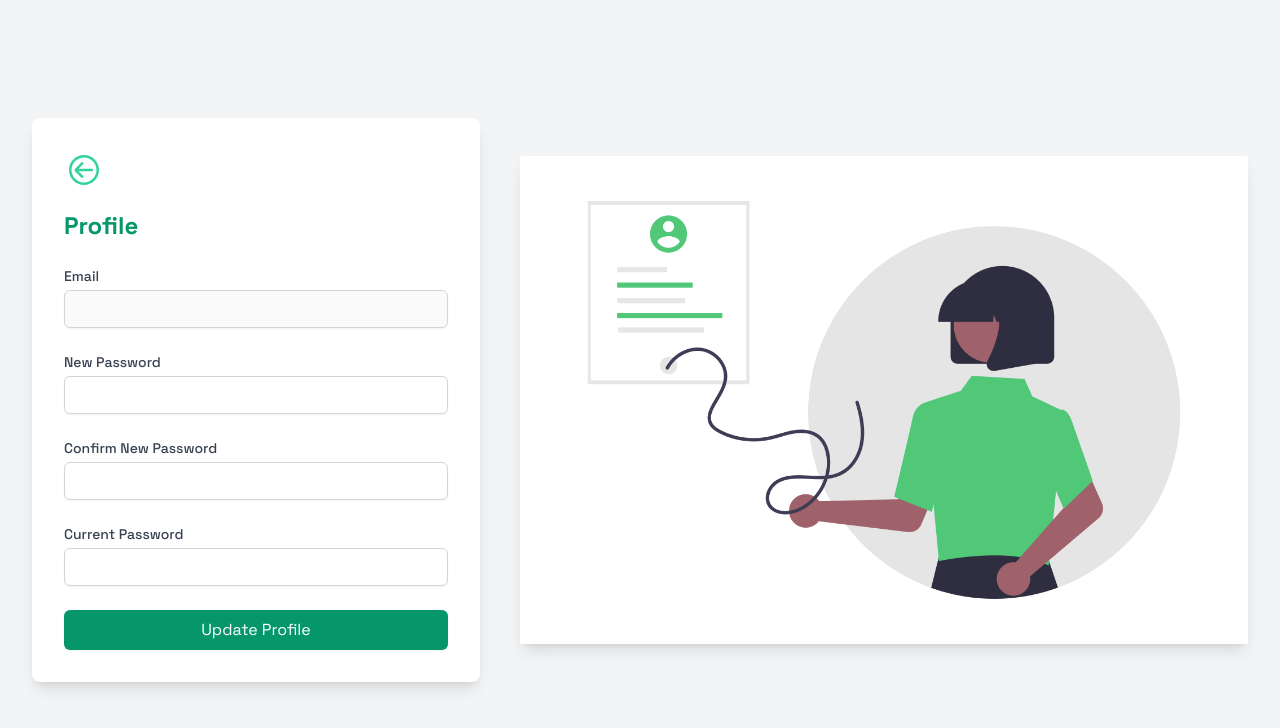
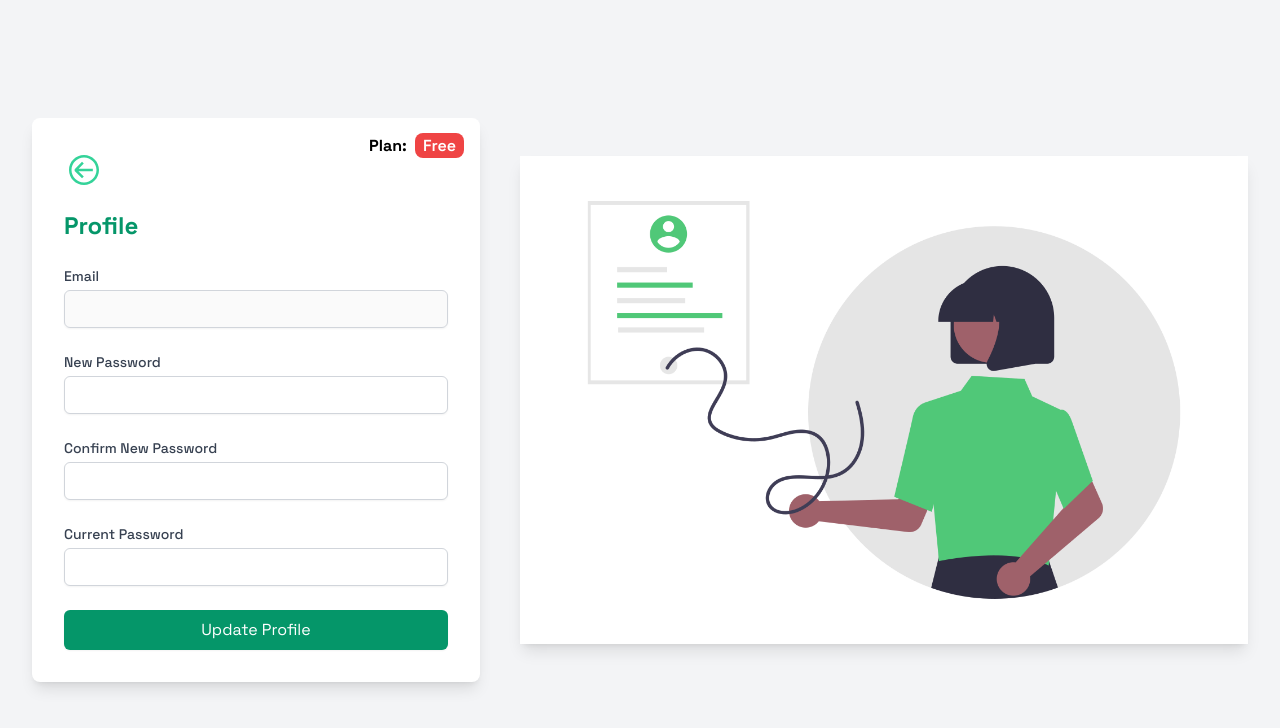
Before and after one commit to IbrahimDoba/jurnel, a Next.js app: page /profile in a window 1280 px wide. Shown: the top 728 px of the page. Built offline with nearby package versions, Linux system fonts and the light colour scheme.

Commit message:
fix/modal issue/ subscription display

```diff
--- a/src/app/(journal)/journal/page.tsx
+++ b/src/app/(journal)/journal/page.tsx
@@ -64,7 +64,8 @@ function Jurnal() {
     previous: false,
   });
   const [addJournalLoading, setAddJournalLoading] = useState(false);
-  const [limitModal, setLimitModal] = useState(true);
+  const [limitModal, setLimitModal] = useState(false);
+  const [isModalOpen, setIsModalOpen] = useState(false);
   const [isLoading, setIsLoading] = useState(false);
   const [trackDate, setTrackDate] = useState("");
   const [displayJournals, setDisplayJournals] = useState<DisplayJournalType>({
--- a/src/app/(journal)/layout.tsx
+++ b/src/app/(journal)/layout.tsx
@@ -3,6 +3,7 @@ import React from 'react';
 import type { Metadata } from 'next';
 import { ToastContainer } from 'react-toastify';
 import 'react-toastify/dist/ReactToastify.css';
+import Navbar from '@/components/navbar';
 
 export const metadata: Metadata = {
   title: 'Journal',
@@ -11,6 +12,7 @@ export const metadata: Metadata = {
 const Layout = ({ children }: { children: React.ReactNode }) => {
   return (
     <>
+      <Navbar />
       <ToastContainer />
       <main className='min-h-screen relative grid grid-cols-[auto_1fr]'>
         <Sidebar />
--- a/src/app/profile/page.tsx
+++ b/src/app/profile/page.tsx
@@ -6,10 +6,16 @@ import { useState } from "react";
 import { VscArrowCircleLeft } from "react-icons/vsc";
 import { useSelector } from "react-redux";
 import profile from "../../../public/profile.png";
+import { usePathname } from "next/navigation";
+import PremiumModal from "@/components/premiumModal";
 
 const Profile = () => {
-  const { user, isLogged } = useSelector((state: IRootState) => state.user);
-
+  const { user } = useSelector((state: IRootState) => state.user);
+  const { subscription } = useSelector(
+    (state: IRootState) => state.subscription
+  );
+  const [isModalOpen, setIsModalOpen] = useState(false);
+  const handleClose = () => setIsModalOpen(false);
   const [username, setUsername] = useState("");
   const [email, setEmail] = useState("");
   const [password, setPassword] = useState("");
@@ -24,11 +30,43 @@ const Profile = () => {
     <div className="min-h-screen flex items-center justify-center bg-gray-100">
       <div className="flex flex-row-reverse justify-around items-center w-[1400px] p-8">
         <div className="max-lg:hidden ml-10">
-    <Image src={profile} width={800} alt="profile image" className="shadow-lg fill" />
+          <Image
+            src={profile}
+            width={800}
+            alt="profile image"
+            className="shadow-lg fill"
+          />
         </div>
 
-      <div className="bg-white p-8 rounded-lg shadow-lg w-full max-w-md">
-        <Link href="/journal" className=" text-emerald-400 cursor-pointer hover:scale-100 duration-150">
+        <div className="bg-white p-8 rounded-lg shadow-lg w-full max-w-md relative">
+          <div className="absolute top-4 right-4 text-center ml-6">
+            <span className="mr-2 font-bold">Plan:</span>
+            {subscription === "free" ? (
+              <span
+                onClick={() => setIsModalOpen(true)}
+                className="text-white bg-red-500 rounded-lg px-2 py-[2px] font-semibold cursor-pointer"
+              >
+                Free
+              </span>
+            ) : subscription === "pro" ? (
+              <span
+                onClick={() => setIsModalOpen(true)}
+                className={`${"bg-purple-600"} text-white cursor-pointer rounded-lg capitalize text-center px-2 py-0.5`}
+              >
+                {subscription}✨
+              </span>
+            ) : (
+              <span
+                className={`${"bg-yellow-600"} text-white  rounded-lg capitalize text-center px-2 py-0.5`}
+              >
+                {subscription}✨
+              </span>
+            )}
+          </div>
+          <Link
+            href="/journal"
+            className=" text-emerald-400 cursor-pointer hover:scale-100 duration-150"
+          >
             <VscArrowCircleLeft size={40} />
           </Link>
           <h2 className="text-2xl font-bold mb-6 text-emerald-600 pt-5">
@@ -121,6 +159,7 @@ const Profile = () => {
           </form>
         </div>
       </div>
+      <PremiumModal isOpen={isModalOpen} onClose={handleClose} />
     </div>
   );
 };
--- a/src/components/journal-controls.tsx
+++ b/src/components/journal-controls.tsx
@@ -16,7 +16,7 @@ function JournalControls({
 }) {
   const isToday = moment().format("YYYY-MM-DD") === dateCreated;
   return (
-    <div className="lg:fixed top-10 left-40 flex flex-col gap-1">
+    <div className="lg:fixed top-16 left-40 flex flex-col gap-1">
       <div className="flex gap-2 justify-center items-center">
         <button
           type="button"
--- a/src/components/journal-entry.tsx
+++ b/src/components/journal-entry.tsx
@@ -114,7 +114,7 @@ function JournalEntry({
   }, [debounceEditorContent, user.email, initiateAutoSave, debounceTitle]);
 
   // THIS HANDLES THE WORD COUNT BASED ON USER SUB
-  useEffect(() => {
+  const handleTrackUsage = () => {
     const today = moment().format("YYYY-MM-DD");
     const findAllTodaysJournals = journals
       .filter((j) => j.dateCreated === today)
@@ -125,7 +125,7 @@ function JournalEntry({
       setLimitExeeded(true);
       handleShowLimitModal(true);
     }
-  }, [journals, subscription, handleShowLimitModal]);
+  };
   return (
     <li className="flex flex-col w-full max-w-screen-sm mx-auto shadow rounded-md bg-white">
       <span className="text-red-500 font-bold">
@@ -142,6 +142,7 @@ function JournalEntry({
               onChange={(e) => {
                 setJournalTitle(e.target.value);
                 setInitiateAutoSave(true);
+                handleTrackUsage();
               }}
               placeholder="Some nice title..."
               spellCheck={false}
@@ -174,6 +175,7 @@ function JournalEntry({
         )}
       </div>
       <Tiptap
+        handleEditorChange={() => handleTrackUsage()}
         isLimitExceeded={isLimitExeeded}
         setInitiateAutoSave={setInitiateAutoSave}
         defaultContent={editorContent}
--- a/src/components/navbar.tsx
+++ b/src/components/navbar.tsx
@@ -1,28 +1,82 @@
-'use client';
-import Link from 'next/link';
-import { usePathname } from 'next/navigation';
+"use client";
+import { IRootState } from "@/redux/store";
+import Link from "next/link";
+import { usePathname } from "next/navigation";
+import { useState } from "react";
+import { useSelector } from "react-redux";
+import PremiumModal from "./premiumModal";
 
 const Navbar: React.FC = () => {
+  const { subscription } = useSelector(
+    (state: IRootState) => state.subscription
+  );
   const pathname = usePathname();
-
+  const [isModalOpen, setIsModalOpen] = useState(false);
+  const handleClose = () => setIsModalOpen(false);
   return (
     <>
-      <header className='sticky z-40 top-0 flex justify-center items-center bg-main border-b border-b-primary py-3 px-6 md:px-8 lg:px-24 max-w-[90rem] mx-auto'>
-        <ul className='py-2 px-8 rounded-full bg-primary flex items-center justify-center gap-4 lg:gap-6 text-accent text-sm font-semibold'>
+      <header className="sticky z-40 top-0 flex justify-center items-center bg-main border-b border-b-primary py-3 px-6 md:px-8 lg:px-24 max-w-[90rem] mx-auto">
+        <ul className="py-2 px-8 rounded-full bg-primary flex items-center justify-center gap-4 lg:gap-6 text-accent text-sm font-semibold">
           <li>
-            <Link href='/words' className={`${pathname === '/words' ? 'bg-accent text-white' : ''} hover:bg-accent hover:text-white transition duration-300 rounded-full px-2 py-0.5`}>Words</Link>
+            <Link
+              href="/words"
+              className={`${
+                pathname === "/words" ? "bg-accent text-white" : ""
+              } hover:bg-accent hover:text-white transition duration-300 rounded-full px-2 py-0.5`}
+            >
+              Words
+            </Link>
           </li>
           <li>
-            <Link href='/names' className={`${pathname === '/names' ? 'bg-accent text-white' : ''} hover:bg-accent hover:text-white transition duration-300 rounded-full px-2 py-0.5`}>Names</Link>
+            <Link
+              href="/names"
+              className={`${
+                pathname === "/names" ? "bg-accent text-white" : ""
+              } hover:bg-accent hover:text-white transition duration-300 rounded-full px-2 py-0.5`}
+            >
+              Names
+            </Link>
           </li>
           <li>
-            <Link href='/quotes' className={`${pathname === '/quotes' ? 'bg-accent text-white' : ''} hover:bg-accent hover:text-white transition duration-300 rounded-full px-2 py-0.5`}>Quotes</Link>
+            <Link
+              href="/quotes"
+              className={`${
+                pathname === "/quotes" ? "bg-accent text-white" : ""
+              } hover:bg-accent hover:text-white transition duration-300 rounded-full px-2 py-0.5`}
+            >
+              Quotes
+            </Link>
           </li>
           <li>
-            <Link href='/journal' className={`${pathname === '/journal' ? 'bg-accent text-white' : ''} hover:bg-accent hover:text-white transition duration-300 rounded-full px-2 py-0.5`}>Journal</Link>
+            <Link
+              href="/journal"
+              className={`${
+                pathname === "/journal" ? "bg-accent text-white" : ""
+              } hover:bg-accent hover:text-white transition duration-300 rounded-full px-2 py-0.5`}
+            >
+              Journal
+            </Link>
+          </li>
+          <li className="text-center ml-6">
+            {subscription === "free" ? (
+              <span
+                onClick={() => setIsModalOpen(true)}
+                className="text-red-500 rounded-full px-2 py-[2px] font-semibold cursor-pointer"
+              >
+                upgrade
+              </span>
+            ) : (
+              <Link
+                href="/profile"
+                className={`${subscription === "pro" ? "bg-purple-600" : "bg-yellow-600"} text-white  rounded-lg capitalize text-center px-2 py-0.5`}
+              >
+                {subscription}✨
+              </Link>
+            )}
           </li>
         </ul>
       </header>
+      <PremiumModal isOpen={isModalOpen} onClose={handleClose} />
     </>
   );
 };
--- a/src/components/tiptap.tsx
+++ b/src/components/tiptap.tsx
@@ -13,10 +13,12 @@ const Tiptap = ({
   setInitiateAutoSave,
   defaultContent,
   isLimitExceeded,
+  handleEditorChange,
 }: {
   setEditorContent: React.Dispatch<React.SetStateAction<string>>;
   defaultContent: string;
   setInitiateAutoSave: React.Dispatch<React.SetStateAction<boolean>>;
+  handleEditorChange: () => void;
   isLimitExceeded: boolean;
 }) => {
   const { subscription } = useSelector(
@@ -47,6 +49,7 @@ const Tiptap = ({
       setInitiateAutoSave(true);
       const html = editor.getHTML();
       editor.setOptions();
+      handleEditorChange();
       isLimitExceeded
         ? setEditorContent(defaultContent)
         : setEditorContent(html);
```
Lines whose indentation alone changed are shown as unchanged.
